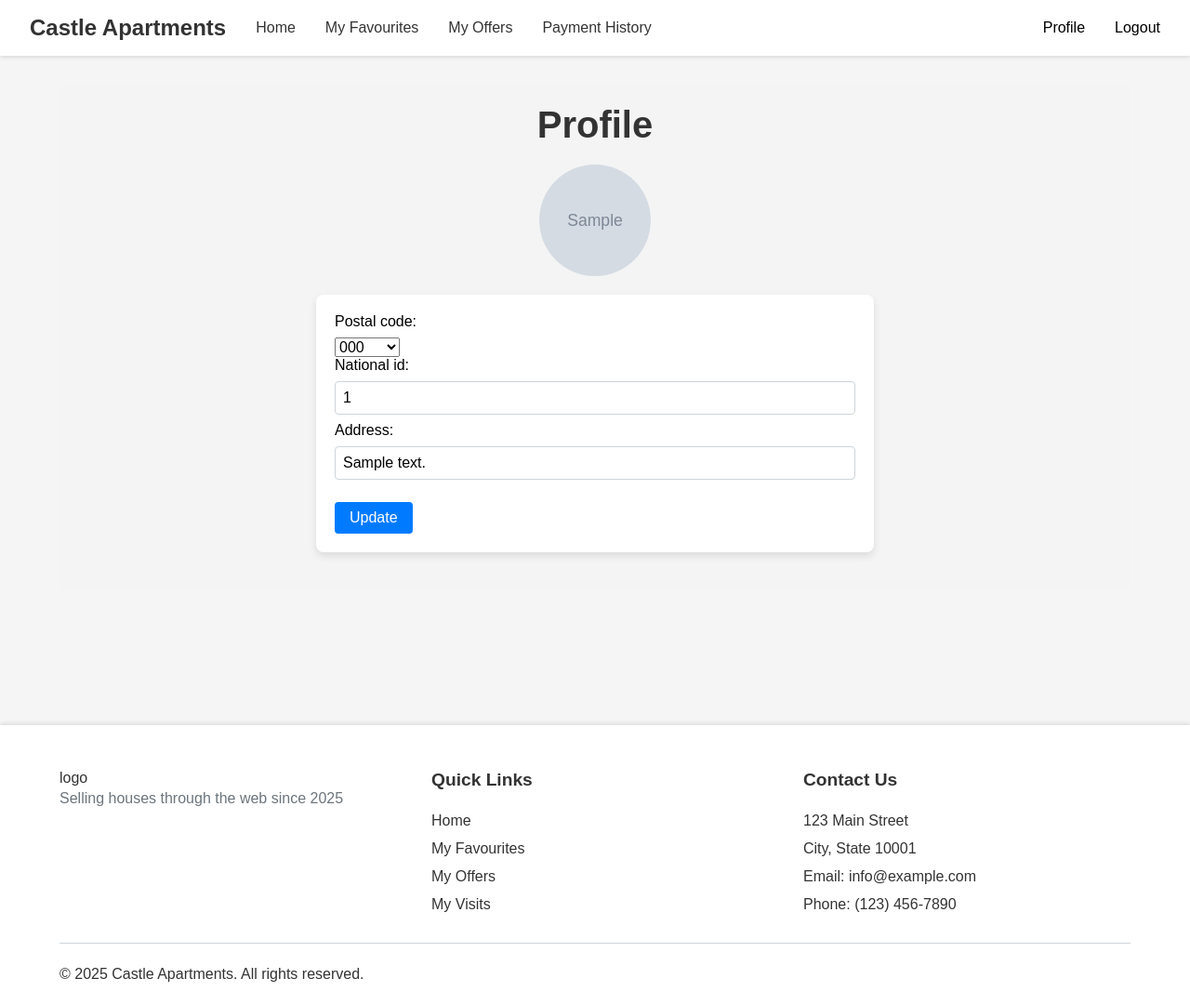
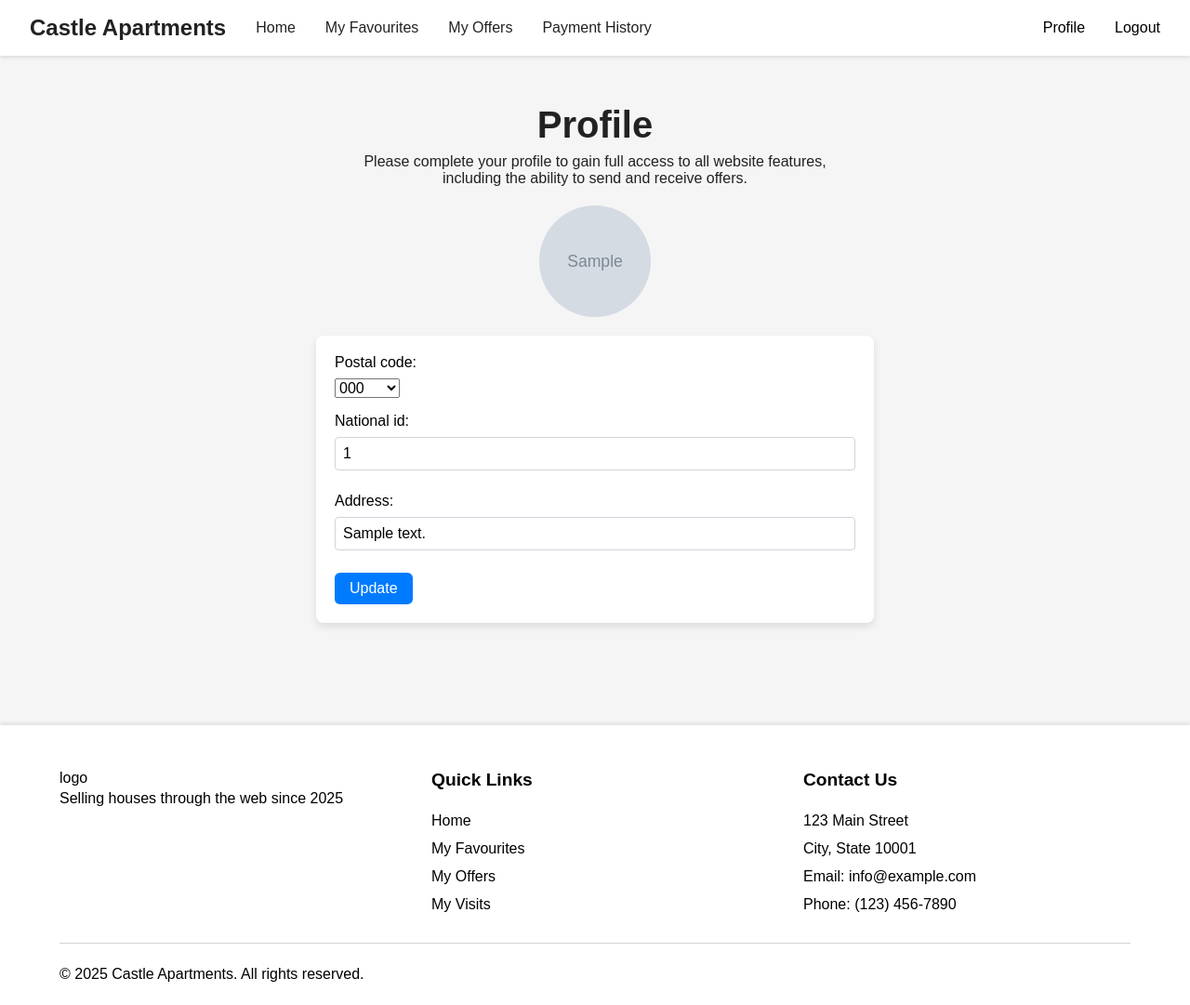
Before and after one commit to ElmarFossberg/CastleApartments2, a Django app: page /user/profile in a window 1280 px wide. Shown: the whole page at 93% size. Run offline with Django 5.2, Linux system fonts and the light colour scheme; a user stored in the database is signed in; tables that the repository leaves empty hold one stand-in row (values such as "Sample post"); grey boxes marked "Sample" are stand-in pictures.

Commit message:
fulltafshee

```diff
--- a/static/css/footer.css
+++ b/static/css/footer.css
@@ -1,6 +1,6 @@
 .footer {
-  background-color: var(--white);
-  color: var(--text);
+  background-color: white;
+  color: black;
   padding: 3rem 4rem 0;
   box-shadow: 0 -2px 4px rgba(0, 0, 0, 0.1);
   margin-top: auto;
@@ -81,7 +81,7 @@
 
 .social-icon:hover {
   background-color: var(--primary);
-  color: var(--white);
+  color: white;
 }
 
 @media (min-width: 768px) {
--- a/static/css/header.css
+++ b/static/css/header.css
@@ -1,6 +1,6 @@
 /* Header */
 .header {
-  background-color: #ffffff;
+  background-color: white;
   box-shadow: 0 2px 4px rgba(0, 0, 0, 0.1);
   position: sticky;
   top: 0;
@@ -19,7 +19,7 @@
 
 .logo {
   text-decoration: none;
-  color: #333;
+  color: var(--dark-gray);
 }
 
 .logo h1 {
@@ -38,7 +38,7 @@
 
 .nav-links a{
   text-decoration: none;
-  color: #333;
+  color: var(--dark-gray);
   font-weight: 500;
   padding: 0.5rem 0;
   position: relative;
@@ -52,7 +52,7 @@
 .nav-links a[aria-current="page"] {
   color: var(--primary);
 }
-
+/* Way to show where user is located */
 .nav-links a[aria-current="page"]::after {
   content: "";
   position: absolute;
--- a/static/css/main.css
+++ b/static/css/main.css
@@ -47,11 +47,10 @@ ol {
 :root {
   --background: #f5f5f5;
   --primary: #007bff;
-  --secondary: #6c757d;
-  --text: #333333;
-  --light-gray: #e9ecef;
+  --dark-gray: #222;
+  --light-gray: #717171;
   --border: #ced4da;
-  --white: #ffffff;
+
 }
 
 main {
@@ -94,7 +93,7 @@ main {
   color: white;
   padding: 0.5rem 1rem;
   border: none;
-  border-radius: 4px;
+  border-radius: 0.35rem;
   cursor: pointer;
   font-weight: 500;
   transition: background-color 0.3s ease;
--- a/static/css/profile.css
+++ b/static/css/profile.css
@@ -9,12 +9,21 @@
     align-items: center;
     gap: 20px;
     padding: 20px;
-    background-color: #f4f4f4;
+}
+
+.profile-header {
+    display: flex;
+    flex-direction: column;
+    align-items: center;
+    gap: 0.5rem;
+    max-width: 500px;
+    color: var(--dark-gray);
+    text-align: center;
 }
 
 .profile-header h1 {
     font-size: 2.5rem;
-    color: #333;
+    color: var(--dark-gray);
     margin-bottom: 0;
     padding-bottom: 0;
 }
@@ -22,11 +31,12 @@
 .profile-form {
     width: 100%;
     max-width: 600px;
-    background-color: #fff;
     padding: 20px;
     border-radius: 8px;
     box-shadow: 0 4px 8px rgba(0, 0, 0, 0.1);
     margin-bottom: 20px;
+    background-color: white;
+
 }
 
 .profile-image {
@@ -41,3 +51,23 @@
     height: 100%;
     object-fit: cover;
 }
+/* ---------- */
+/* FAVOURITES */
+/* ---------- */
+
+
+.no-favorites-container {
+    display: flex;
+    width: 80vw;
+    justify-content: center;
+    align-items: center;
+}
+
+.no-favorites {
+  text-align: center;
+}
+
+.no-apartments {
+  font-size: 1rem;
+  color: var(--light-gray);
+}
--- a/static/javascript/apartment_detail.js
+++ b/static/javascript/apartment_detail.js
@@ -1,28 +1,45 @@
-
 document.addEventListener('DOMContentLoaded', function () {
+  // Run this code only after the whole page has loaded
 
   (function () {
+    // Find the main slider container
     const slider = document.querySelector('.apartment-slider');
-        if (!slider) return;
+    if (!slider) return; // Stop if no slider found on the page
+
+    // Get all the slides and thumbnails inside the slider
     const slides = slider.querySelectorAll('.slide');
     const thumbs = slider.querySelectorAll('.thumb');
+
+    // Get the buttons to go previous and next
     const prevBtn = slider.querySelector('.prev');
     const nextBtn = slider.querySelector('.next');
-        let current = 0;
 
+    let current = 0; // Track the current slide index
+
+    // Function to show a slide by index
     function showSlide(idx) {
+      // Remove active styles from current slide and thumb
       slides[current].classList.remove('active');
       thumbs[current].classList.remove('current');
+
+      // Calculate new index, looping around if needed
       current = (idx + slides.length) % slides.length;
+
+      // Add active styles to new slide and thumb
       slides[current].classList.add('active');
       thumbs[current].classList.add('current');
     }
 
+    // When prev button clicked, show previous slide
     prevBtn.addEventListener('click', () => showSlide(current - 1));
+
+    // When next button clicked, show next slide
     nextBtn.addEventListener('click', () => showSlide(current + 1));
 
+    // When a thumbnail is clicked, show that slide
     thumbs.forEach(thumb => {
       thumb.addEventListener('click', e => {
+        // Use data-index attribute to know which slide to show
         showSlide(parseInt(e.currentTarget.dataset.index, 10));
       });
     });
--- a/templates/base.html
+++ b/templates/base.html
@@ -10,7 +10,6 @@
 <link rel="stylesheet" href="{% static 'css/apartments.css' %}?{% now 'U' %}">
 <link rel="stylesheet" href="{% static 'css/header.css' %}?{% now 'U' %}">
 <link rel="stylesheet" href="{% static 'css/profile.css' %}?{% now 'U' %}">
-<link rel="stylesheet" href="{% static 'css/apartment_detail.css' %}?{% now 'U' %}">
 <link rel="stylesheet" href="{% static 'css/footer.css' %}?{% now 'U' %}">
 <link rel="stylesheet" href="https://cdnjs.cloudflare.com/ajax/libs/font-awesome/6.4.0/css/all.min.css">
 </head>
--- a/templates/user/profile.html
+++ b/templates/user/profile.html
@@ -1,27 +1,45 @@
 {% extends 'base.html' %}
 {% load static %}
-
 
 {% block content %}
 <div class="profile-main">
     <section class="profile-header">
         <h1>Profile</h1>
+        <p>Please complete your profile to gain full access to all website features, including the ability to send and receive offers.</p>
+
     </section>
 
     <section class="profile-image">
         <img src="{{ user.userprofile.profile_image }}" alt="{{ user.userprofile.full_name }}" class="profile-img" />
     </section>
-
     <section class="profile-form">
         <form method="post" action="{% url 'profile' %}">
             {% csrf_token %}
+
+            {% if form.errors %}
+            <div class="alert alert-error">
+                {% for field in form %}
+                    {% for error in field.errors %}
+                        <p>{{ field.label }}: {{ error }}</p>
+                    {% endfor %}
+                {% endfor %}
+                {% for error in form.non_field_errors %}
+                    <p>{{ error }}</p>
+                {% endfor %}
+            </div>
+            {% endif %}
+
+            {% for field in form %}
             <div class="form-group">
-                {{ form }}
+                {{ field.label_tag }} {{ field }}
+                {% if field.help_text %}
+                <small class="form-text text-muted">{{ field.help_text }}</small>
+                {% endif %}
             </div>
+            {% endfor %}
+
             <button type="submit" class="button">Update</button>
         </form>
     </section>
-
-
 </div>
 {% endblock %}
--- a/user/urls.py
+++ b/user/urls.py
@@ -10,4 +10,6 @@ urlpatterns = [
     path('logout', LogoutView.as_view(next_page='apartment-index'), name='logout'),
 
     path('profile', views.profile, name='profile'),
+
+    path('seller/<int:profile_id>/', views.get_seller_by_id, name='seller_by_id')
 ]
--- a/user/views.py
+++ b/user/views.py
@@ -1,9 +1,11 @@
 from django.contrib.auth.forms import UserCreationForm
 from django.shortcuts import render, redirect
+
+from apartment.models import Apartment
 from user.forms.profile_form import  ProfileForm
 
-from user.models import UserProfile
-from user.forms.profile_form import  BuyerForm, SellerForm, RealEstateFirmForm
+from user.models import UserProfile, Seller, RealEstateFirm
+from user.forms.profile_form import  BuyerForm, SellerForm
 from django.contrib.auth.decorators import login_required
 
 
@@ -82,3 +84,20 @@
         'profile': prof,
         'form': form,
     })
+
+def get_seller_by_id(request, profile_id):
+    profile = UserProfile.objects.get(id=profile_id)
+    seller = Seller.objects.get(profile=profile)
+    apartments = Apartment.objects.filter(seller=seller)  # use filter, not get
+    seller_profile = seller.profile
+    try:
+        real_estate_firm = RealEstateFirm.objects.get(seller=seller)
+    except RealEstateFirm.DoesNotExist:
+        real_estate_firm = None
+
+    return render(request, 'user/seller.html', {
+        "apartments": apartments,
+        "seller": seller,
+        "seller_profile": seller_profile,
+        "real_estate_firm": real_estate_firm,
+    })
```
Also changed, not shown: apartment/views.py (+7 -2 lines), static/css/apartment_detail.css (deleted, +0 -206 lines), static/css/apartments.css (+206 -7 lines), templates/apartments/apartment_detail.html (+4 -3 lines), templates/favourite/favourite.html (+6 -1 lines), templates/user/seller.html (added, +21 -0 lines). Lines whose indentation alone changed are shown as unchanged.
